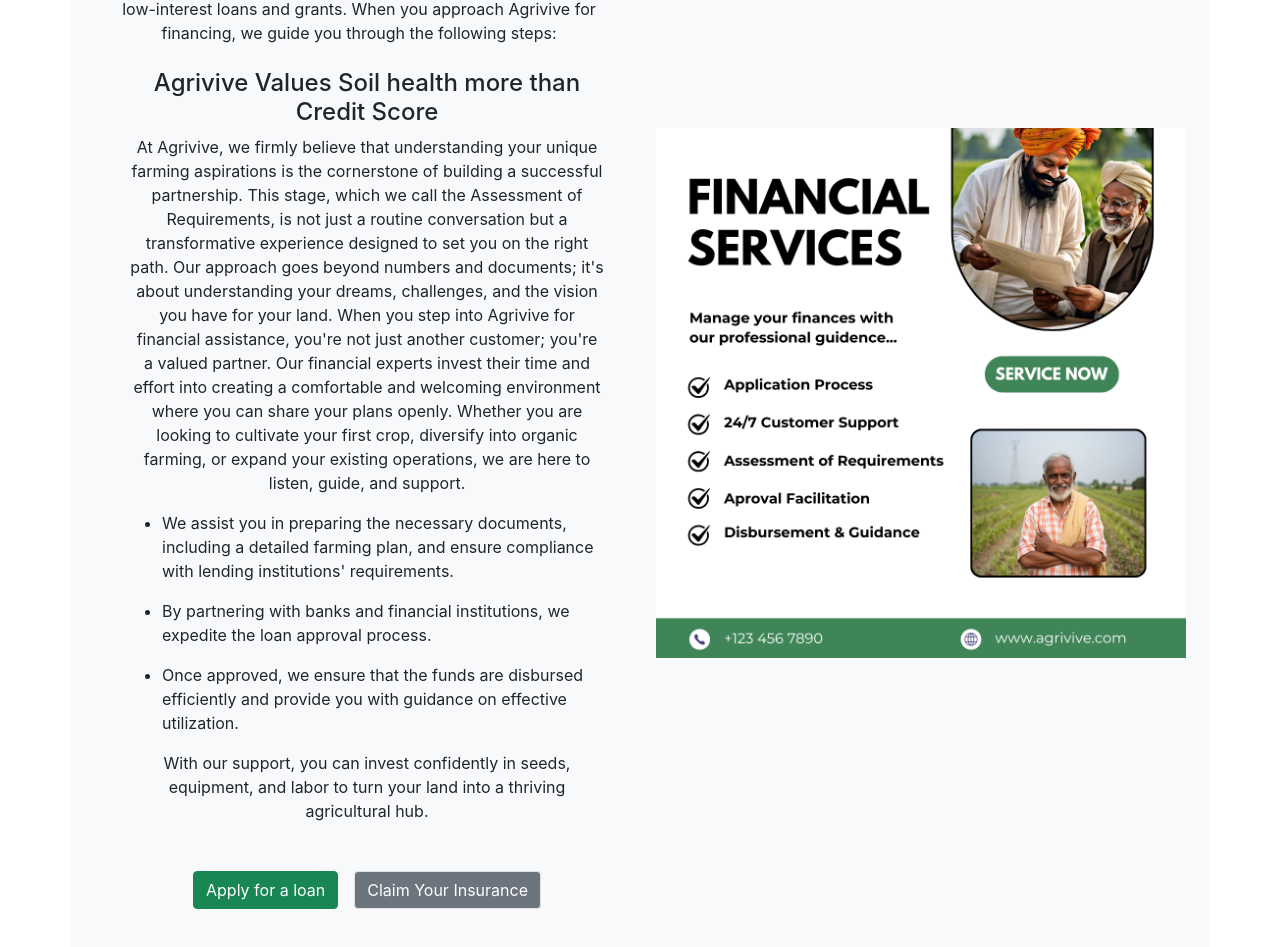
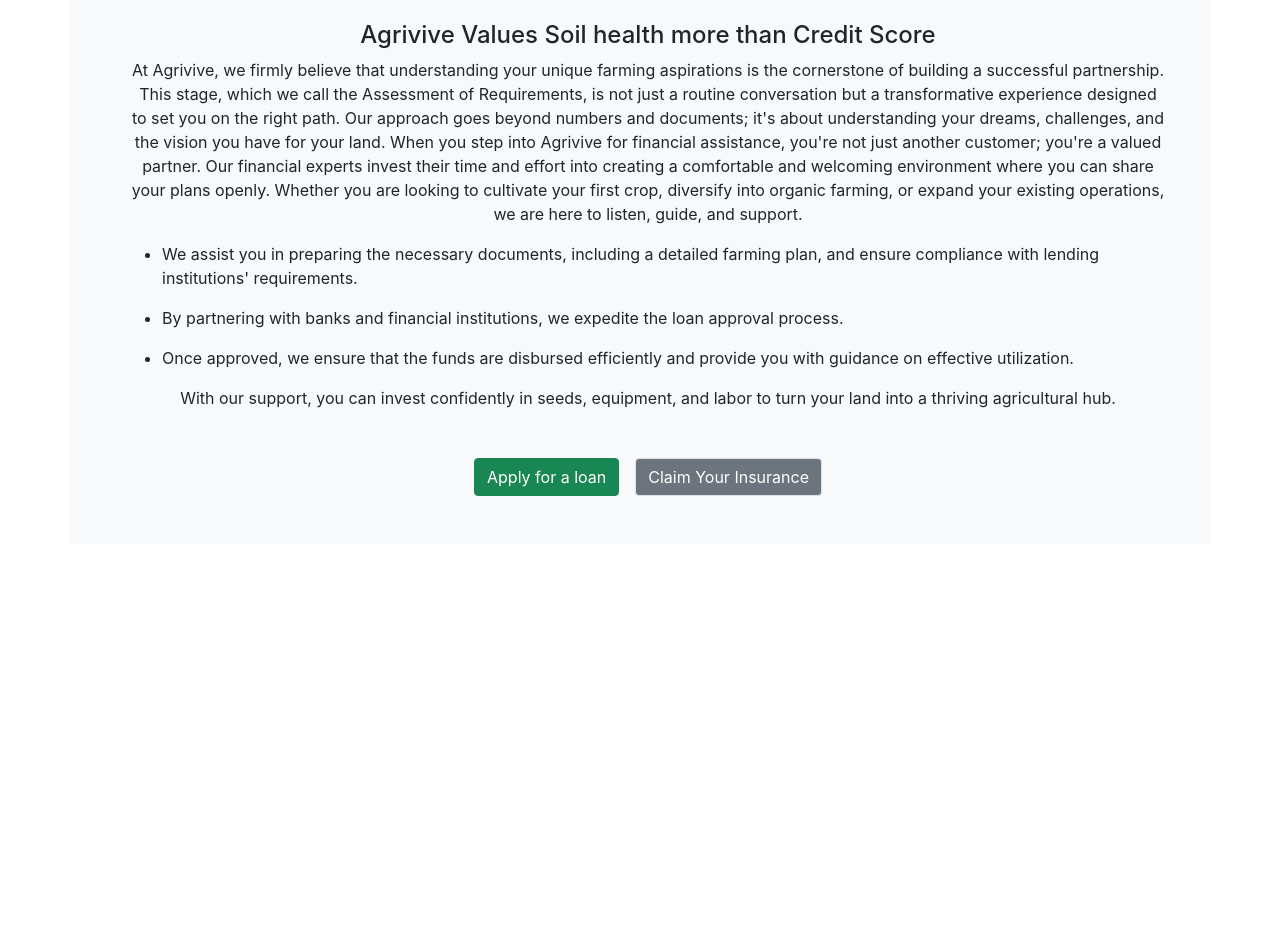
Before and after one commit to HariSirikonda/Agrivive, a React (Create React App) app: page /services in a window 1280 px wide. Shown: the part 397-1344 px from the top of the page. After the commit the page ends 941 px from the top, so only its background shows below. Built offline with nearby package versions, Linux system fonts and the light colour scheme.

Commit message:
Removed the image from the services page

```diff
--- a/src/components/services.js
+++ b/src/components/services.js
@@ -18,7 +18,7 @@
                     <hr />
                 </div>
                 <div className="container d-flex bg-light text-start p-2">
-                    <div className='m-2 p-2 w-50'>
+                    <div className='m-2 p-2'>
                         <h1 className="p-2 text-center">Financial Services</h1>
                         <p className="text-center">Agrivive understands that starting or expanding a farming operation can be financially challenging. Our crop financing assistance is designed to ease this burden by providing farmers with access to low-interest loans and grants. When you approach Agrivive for financing, we guide you through the following steps:</p>
                         <div className="container-fluid m-2">
@@ -47,11 +47,6 @@
                             </div>
                         </div>
                     </div>
-                    <div className='m-2 p-2 w-50 d-flex align-items-center justify-content-center'>
-                        <div>
-                            <img className='img-fluid' src={ServicesImage} alt='show me'></img>
-                        </div>
-                    </div>
                 </div>
             </section>
         </>
```
